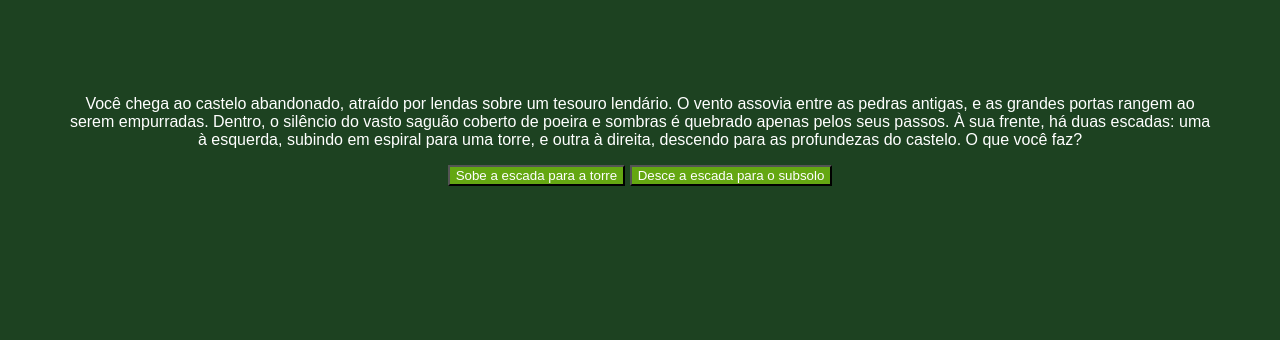
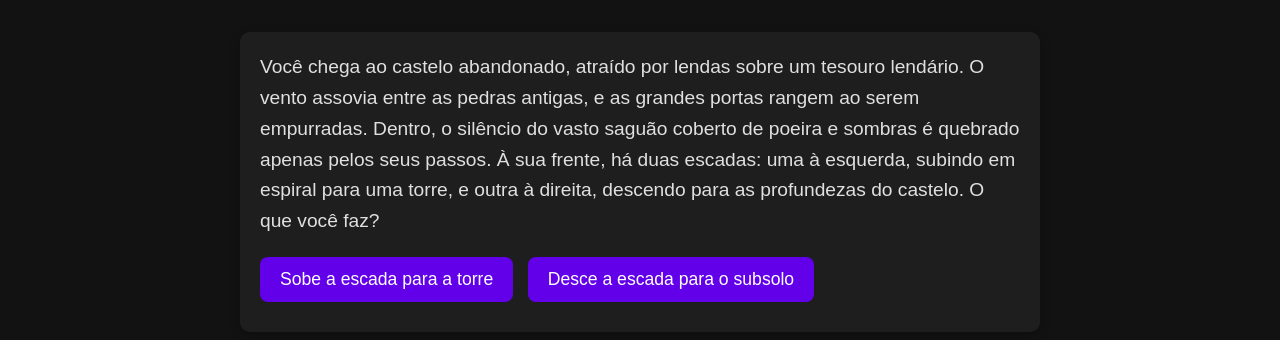
Before and after one commit to anawz12/aluraflix, a plain HTML site: page index.html in a window 1280 px wide. Shown: the part 218-558 px from the top of the page. Drawn offline with Linux system fonts and the light colour scheme; a web font is replaced by a local one.

Commit message:
Update style.css

```diff
--- a/style.css
+++ b/style.css
@@ -1,33 +1,83 @@
+/* Reset básico para garantir consistência */
+* {
+    margin: 0;
+    padding: 0;
+    box-sizing: border-box;
+}
+
+/* Corpo do documento */
 body {
-    background-color: #1D4221;
-    color: white;
-    font-family: "Bai Jamjuree", sans-serif;
+    font-family: 'Bai Jamjuree', sans-serif;
+    background-color: #121212;
+    color: #E0E0E0;
     display: flex;
     justify-content: center;
     align-items: center;
-    height: 700px;
-    margin: 0;
+    min-height: 100vh;
+    padding: 20px;
 }
 
-button {
-    background-color: #64A712;
-    color: white;
-    font-family: "Bai Jamjuree", sans-serif;
+/* Estilo principal para o conteúdo */
+main {
+    max-width: 800px;
+    background-color: #1E1E1E;
+    padding: 20px;
+    border-radius: 10px;
+    box-shadow: 0 4px 12px rgba(0, 0, 0, 0.2);
 }
 
+/* Estilo para os parágrafos da história */
+p {
+    font-size: 1.2em;
+    line-height: 1.6;
+    margin-bottom: 20px;
+}
+
+/* Estilo para os botões de ação */
+button {
+    background-color: #6200EA;
+    color: #FFFFFF;
+    border: none;
+    padding: 12px 20px;
+    font-size: 1.1em;
+    border-radius: 8px;
+    cursor: pointer;
+    margin-right: 10px;
+    margin-bottom: 10px;
+    transition: background-color 0.3s ease;
+}
+
+/* Efeito hover nos botões */
+button:hover {
+    background-color: #3700B3;
+}
+
+/* Passos da história */
 .passo {
     display: none;
 }
 
+/* Passo ativo */
 .passo.ativo {
-    display:block;
+    display: block;
 }
 
-main {
-    text-align: center;
-    max-width: 90%;
+/* Responsividade para dispositivos móveis */
+@media (max-width: 600px) {
+    body {
+        padding: 10px;
+    }
+
+    main {
+        padding: 15px;
+    }
+
+    p {
+        font-size: 1em;
+    }
+
+    button {
+        width: 100%;
+        margin: 5px 0;
+    }
 }
-
-img {
-    max-width: 90%;
-}
```
